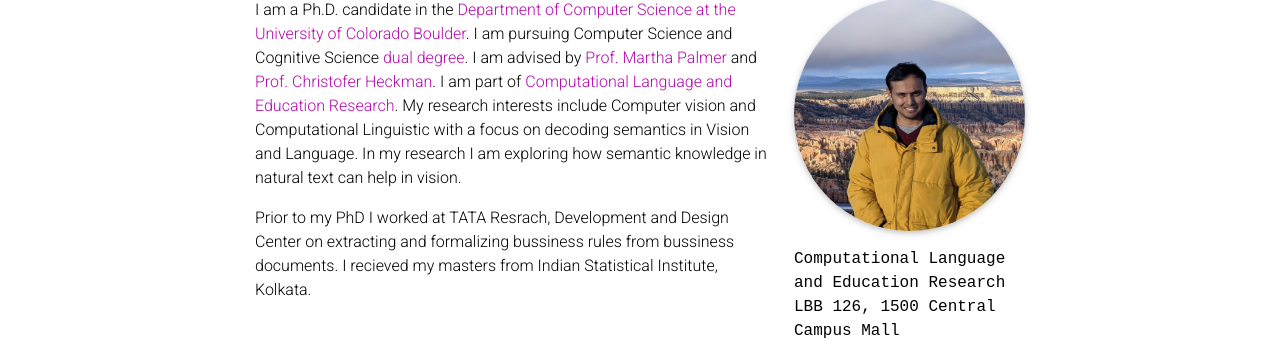
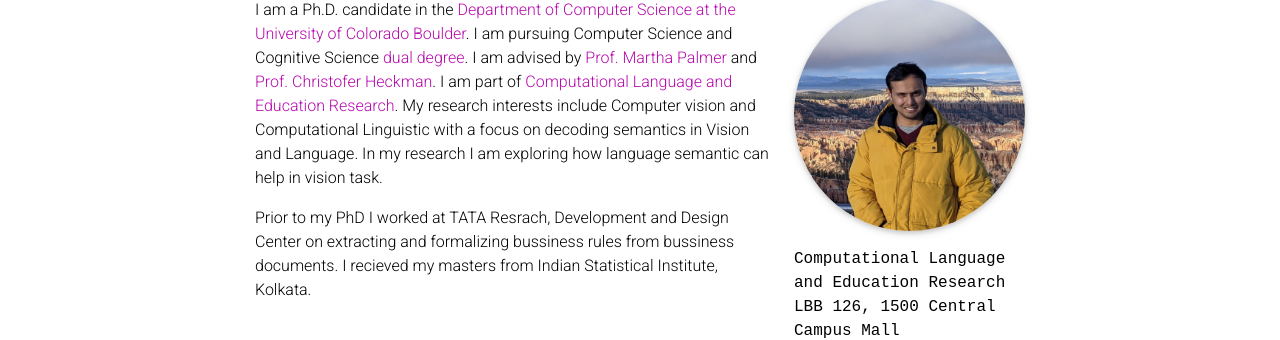
Before and after one commit to abhidipbhattacharyya/abhidipbhattacharyya.github.io, a Jekyll site: the page built from _pages/about.md, in a window 1280 px wide and 1105 px high. Shown: the part 203-543 px from the top of the window. Built offline with Jekyll 4.4.1, drawn with Linux system fonts in a browser that asks for light colours; full-size pictures stand in for the smaller copies a plugin makes; emoji names are drawn with the system emoji font; comment, search, counter and statistics services are not loaded; a style sheet for code colours, icons or effects is not loaded.

Commit message:
cv update

```diff
--- a/_pages/about.md
+++ b/_pages/about.md
@@ -17,6 +17,6 @@ news: true  # includes a list of news items
 selected_papers: true # includes a list of papers marked as "selected={true}"
 social: true  # includes social icons at the bottom of the page
 ---
-I am a Ph.D. candidate in the [Department of Computer Science at the University of Colorado Boulder](https://www.colorado.edu/cs/). I am pursuing Computer Science and Cognitive Science [dual degree](https://www.colorado.edu/ics/graduate-programs/cognitive-science-combined-phd). I am advised by [Prof. Martha Palmer](https://www.colorado.edu/faculty/palmer-martha/) and [Prof. Christofer Heckman](http://www.ristoffer.ch/). I am part of [Computational Language and Education Research](https://www.colorado.edu/lab/clear/). My research interests include Computer vision and Computational Linguistic with a focus on decoding semantics in Vision and Language. In my research I am exploring how semantic knowledge in natural text can help in vision.
+I am a Ph.D. candidate in the [Department of Computer Science at the University of Colorado Boulder](https://www.colorado.edu/cs/). I am pursuing Computer Science and Cognitive Science [dual degree](https://www.colorado.edu/ics/graduate-programs/cognitive-science-combined-phd). I am advised by [Prof. Martha Palmer](https://www.colorado.edu/faculty/palmer-martha/) and [Prof. Christofer Heckman](http://www.ristoffer.ch/). I am part of [Computational Language and Education Research](https://www.colorado.edu/lab/clear/). My research interests include Computer vision and Computational Linguistic with a focus on decoding semantics in Vision and Language. In my research I am exploring how language semantic can help in vision task.
 
 Prior to my PhD I worked at TATA Resrach, Development and Design Center on extracting and formalizing bussiness rules from bussiness documents. I recieved my masters from Indian Statistical Institute, Kolkata.
```
Also changed, not shown: assets/img/abhidip copy.jpg (added), 2 other files.
